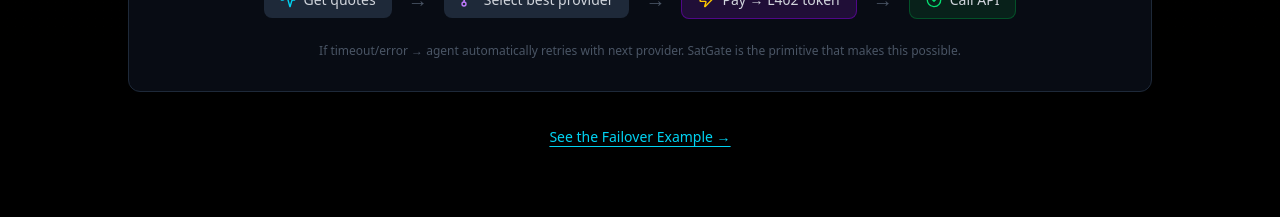
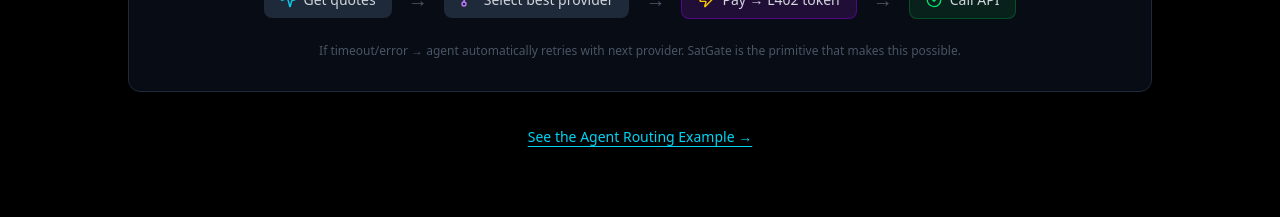
Before and after one commit to SatGate-io/satgate, a Next.js app in the folder satgate-landing/: page / in a window 1280 px wide. Shown: the part 1840-2057 px from the top of the page. Built offline with nearby package versions, Linux system fonts and the light colour scheme.

Commit message:
Rename link to 'See the Agent Routing Example'

```diff
--- a/satgate-landing/app/page.tsx
+++ b/satgate-landing/app/page.tsx
@@ -227,7 +227,7 @@ const LandingPage = () => {
               rel="noopener noreferrer"
               className="text-sm text-cyan-400 hover:text-cyan-300 transition underline underline-offset-4"
             >
-              See the Failover Example →
+              See the Agent Routing Example →
             </a>
           </div>
         </div>
```
